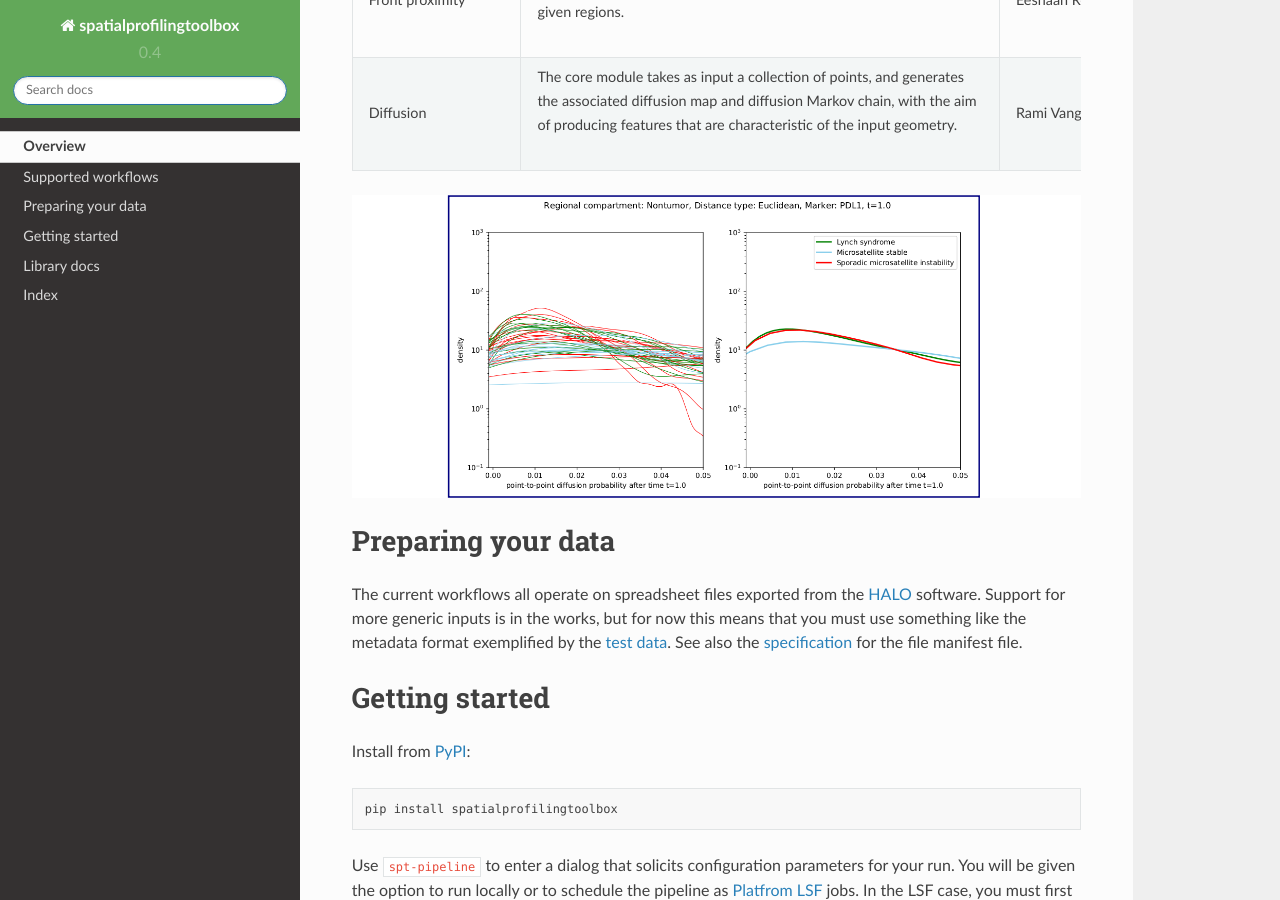
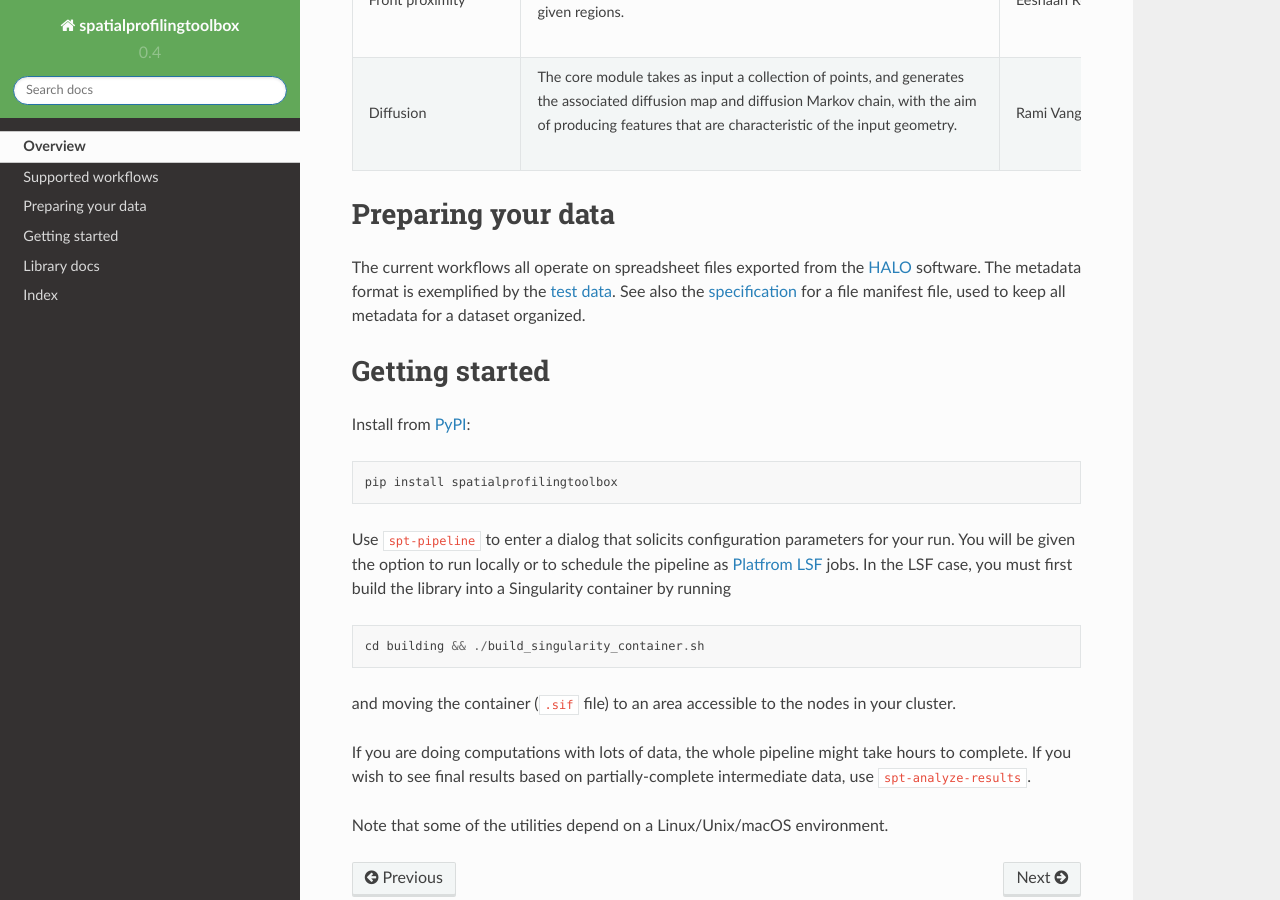
Before and after one commit to nadeemlab/SPT, a Sphinx documentation site: the page built from spatial_profiling_toolbox/docs/readme.rst, in a window 1280 px wide and 900 px high, scrolled down 1799 px. Built offline with Sphinx 7.4.7 and the Read the Docs theme 2.0.0, drawn with Linux system fonts in a browser that asks for light colours; formulas are drawn with MathJax 3.

Commit message:
fix links readme

```diff
--- a/spatial_profiling_toolbox/docs/readme.rst
+++ b/spatial_profiling_toolbox/docs/readme.rst
@@ -161,13 +161,11 @@
        | of producing features that are characteristic of the input geometry.
      - Rami Vanguri
 
-.. image :: _static/example_diffusion_figure.png
-   :target: _static/example_diffusion_figure.png
 
 Preparing your data
 -------------------
 
-The current workflows all operate on spreadsheet files exported from the `HALO <https://indicalab.com/halo/>`_ software. Support for more generic inputs is in the works, but for now this means that you must use something like the metadata format exemplified by the `test data <https://github.com/nadeemlab/SPT/tree/main/spatialprofilingtoolbox/tests/data>`_. See also the `specification <https://github.com/nadeemlab/SPT/tree/main/schemas/file_manifest_specification_v0.5.md>`_ for the file manifest file.
+The current workflows all operate on spreadsheet files exported from the `HALO <https://indicalab.com/halo/>`_ software. The metadata format is exemplified by the `test data <https://github.com/nadeemlab/SPT/tree/main/tests/data>`_. See also the `specification <https://github.com/nadeemlab/SPT/tree/main/schemas/file_manifest_specification_v0.5.md>`_ for a file manifest file, used to keep all metadata for a dataset organized.
 
 Getting started
 ---------------
--- a/spatial_profiling_toolbox/spatialprofilingtoolbox/version.txt
+++ b/spatial_profiling_toolbox/spatialprofilingtoolbox/version.txt
@@ -1 +1 @@
-0.4.48
+0.4.49
```
Also changed, not shown: spatial_profiling_toolbox/docs/_static/example_diffusion_figure.png (deleted).
